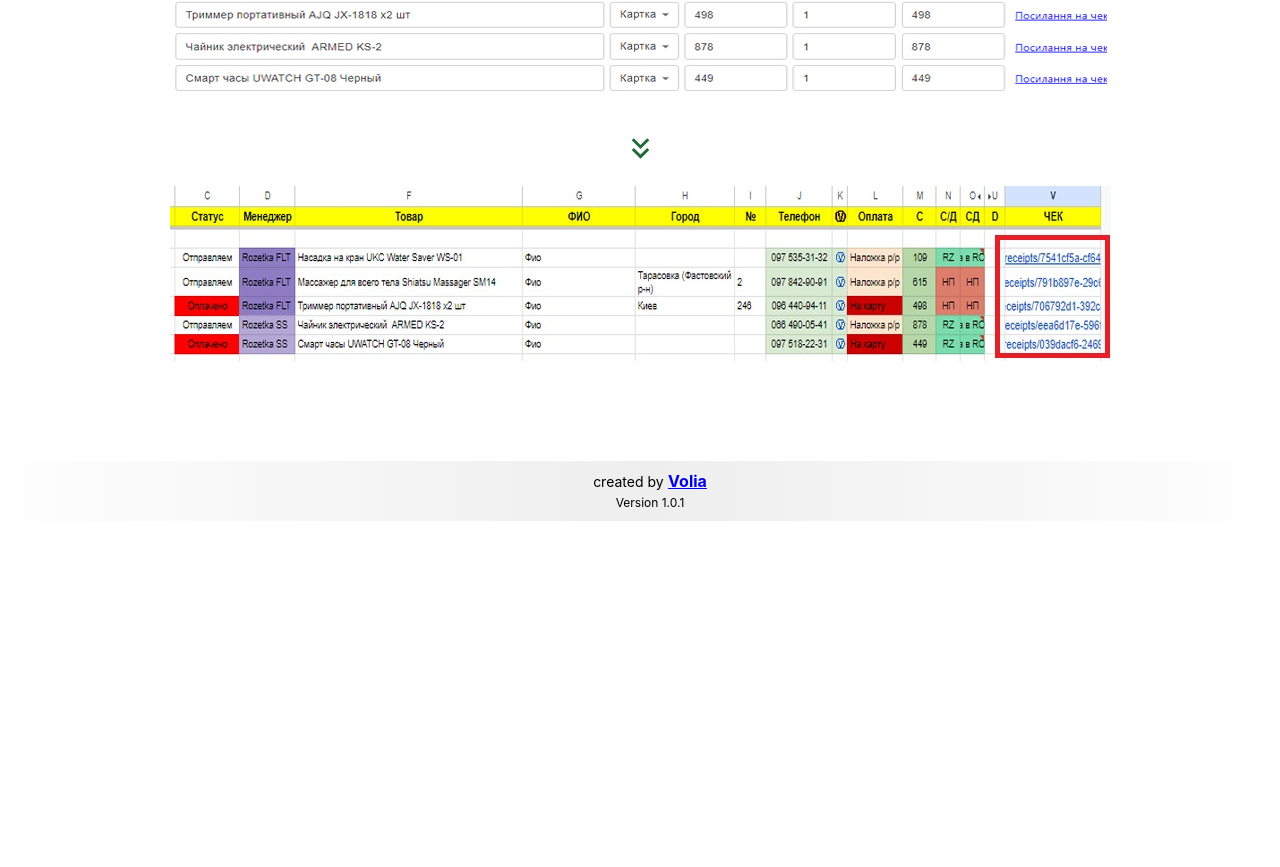
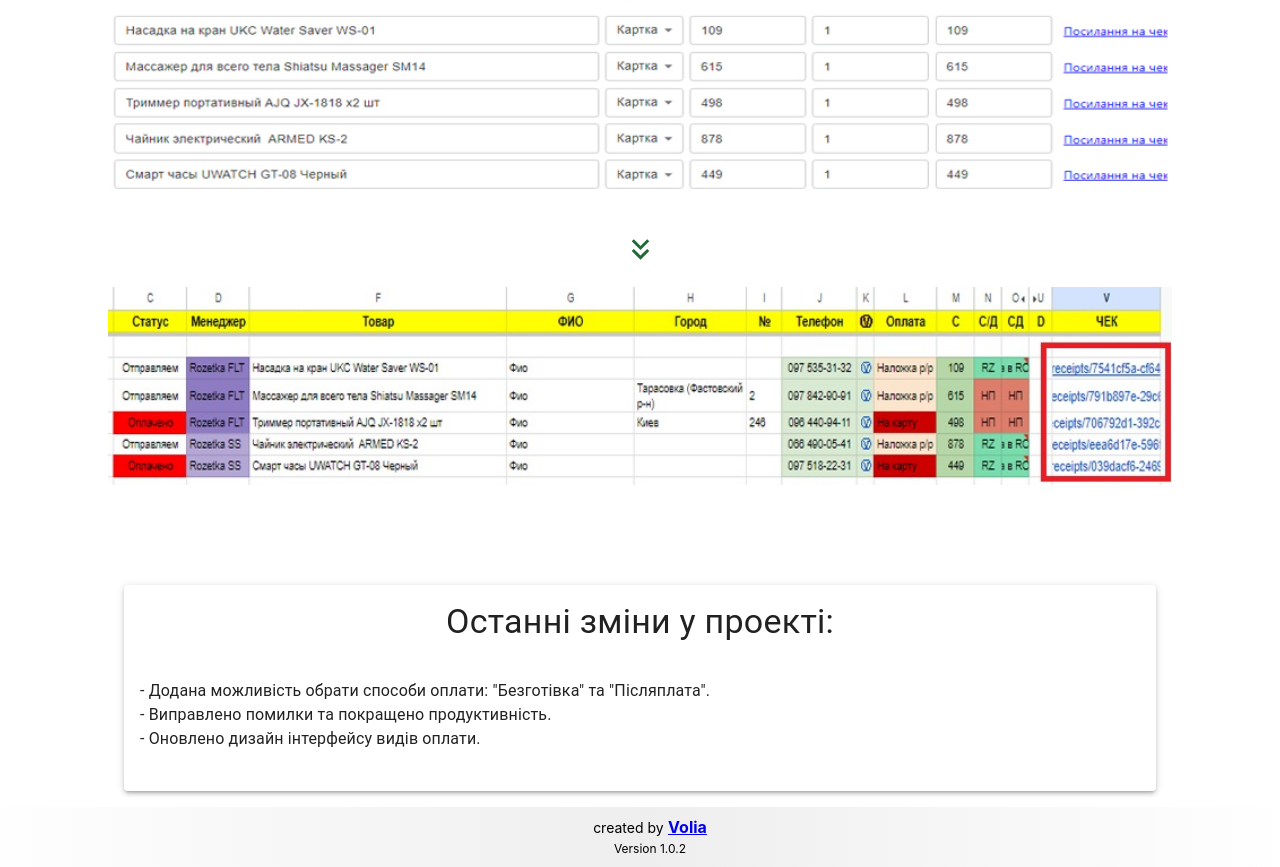
Before and after one commit to rakovinafap/chekbox_volia, a React (Create React App) app: page / in a window 1280 px wide. Shown: the part 766-1633 px from the top of the page. Before the commit the page ends 1287 px from the top, so only its background shows below. Built offline with nearby package versions, Linux system fonts and the light colour scheme.

Commit message:
added new payment methods

```diff
--- a/src/PopupButton/PopupButton.js
+++ b/src/PopupButton/PopupButton.js
@@ -69,13 +69,13 @@ const PopupButton = () => {
                   <li>налож = "Готівка",</li>
                   <li>готівка = "Готівка",</li>
                   <li>Накладний = "Готівка",</li>
-                  <li>Наложка р/р = "Безготівка",</li>
-                  <li>Контроль оплаты = "Безготівка",</li>
+                  <li>Наложка р/р = "Післяплата",</li>
+                  <li>Контроль оплаты = "Післяплата",</li>
                   <li>На карту = "Безготівка",</li>
                   <li>картка = "Безготівка",</li>
                   <li>Карточка = "Безготівка"</li>
                   <li>на карту банка: "Безготівка"</li>
-                  <li>контр: "Безготівка"</li>
+                  <li>контр: "Післяплата"</li>
 
                   <hr/>
               Якщо всі рядки заповнені вірно - натискаємо "Створити всі чеки". <br/>
--- a/src/footerPage/footerPage.js
+++ b/src/footerPage/footerPage.js
@@ -14,7 +14,7 @@ const Footer = () => {
       }}
     >
       <span style={{fontSize: "14px"}}>created by</span> <b><a href='https://t.me/volia_D'>Volia</a></b><br/>
-      <span style={{fontSize: "12px"}}>Version 1.0.1</span>
+      <span style={{fontSize: "12px"}} title='Добавлены способы оплаты: "Післяплата" и "Безготівка"'>Version 1.0.2</span>
     </footer>
   );
 };
--- a/src/mainComponent/mainComponent.js
+++ b/src/mainComponent/mainComponent.js
@@ -369,15 +369,14 @@ const MainComponent = () => {
   const createReceiptAndFetchHtml = async (data) => {
 
    let defaultPayMethod = "CASH";
-   if (data.paymentMethod === "Картка") {
+   if (data.paymentMethod === "Безготівка" || data.paymentMethod === "Післяплата") {
     defaultPayMethod = "CASHLESS";
    }
+
 
    let sumCheck = data.productQuantity * (parseFloat(data.productPrice) * 100);
     const receiptData = {
       id: uuidv4(),
-     /*  cashier_name: "Имя кассира",
-      departament: "Имя департамента", */
       goods: [
         {
           good: {
@@ -394,6 +393,7 @@ const MainComponent = () => {
         {
           type: defaultPayMethod,
           value: sumCheck,
+          label: data.paymentMethod
         },
       ],
     };
@@ -455,14 +455,13 @@ const MainComponent = () => {
       "налож": "Готівка",
       "готівка": "Готівка",
       "Накладний": "Готівка",
-      "Наложка р/р": "Картка",
-      "Контроль оплаты": "Картка",
-      "На карту": "Картка",
-      "картка": "Картка",
-      "Карточка": "Картка",
-      "на карту банка": "Картка",
-      "контр": "Картка"
-
+      "Наложка р/р": "Післяплата",
+      "Контроль оплаты": "Післяплата",
+      "На карту": "Безготівка",
+      "картка": "Безготівка",
+      "Карточка": "Безготівка",
+      "на карту банка": "Безготівка",
+      "контр": "Післяплата"
       // Добавьте другие способы оплаты и их значения
     };
 
@@ -529,7 +528,7 @@ const removeProduct = (index) => {
 const createReceiptFromForm = async () => {
   try {
     let defaultPayMethod = "CASH"; // Значение по умолчанию для способа оплаты
-    if (paymentMethod === "Картка") {
+    if (paymentMethod === "Післяплата" || paymentMethod === "Безготівка") {
       defaultPayMethod = "CASHLESS";
     }
 
@@ -559,6 +558,7 @@ const createReceiptFromForm = async () => {
         {
           type: defaultPayMethod,
           value: totalAmount,
+          label: paymentMethod
         },
       ],
     };
@@ -840,18 +840,22 @@ const createReceiptFromForm = async () => {
                     setLicenseKey(e.target.value);
                     }}
                 />
+
                 <Button variant="contained" color="primary" size="small" style={{ fontSize: 12, margin: 5 }}   onClick={handleLogin} disabled={isLoading}>
                       {isLoading ? "Завантаження..." : "Увійти"}
-                </Button>
+                </Button><br/>
+
             </LoginDiv>
 
             <div style={{ marginTop: '10px', margin: '0 auto', textAlign: 'center',  }}>
             <div style={{ display: 'flex', justifyContent: 'center', margin: "5px",  }}>
               {loginFail ? <Alert severity="warning">Помилка авторизації</Alert> : null}</div>
             </div>
+            <CustomDiv><Typography>kek</Typography></CustomDiv>
              <CustomDiv>
                        <PrevPage/>
              </CustomDiv>
+
           </div>
         ): null}
 
@@ -944,9 +948,10 @@ const createReceiptFromForm = async () => {
         <div>
 
         <Divider style={{display: "flex", flexWrap: "wrap"}}>
-            <Select size="small" value={paymentMethod} onChange={(e) => setPaymentMethod(e.target.value)}>
-                <MenuItem value="Готівка">Готівка</MenuItem>
-                <MenuItem value="Картка">Картка</MenuItem>
+            <Select size="small"  value={paymentMethod} onChange={(e) => setPaymentMethod(e.target.value)}>
+                  <MenuItem value="Безготівка">Безготівка</MenuItem>
+                  <MenuItem value="Післяплата">Післяплата</MenuItem>
+                  <MenuItem value="Готівка">Готівка</MenuItem>
            </Select>
        </Divider>
       {products.map((product, index) => (
@@ -1126,13 +1131,14 @@ const createReceiptFromForm = async () => {
                 </Grid>
                 <Grid item xs={0}>
                  <Select
-
                   size="small"
+                  style={{ "minWidth": "150px" }}
                   value={data.paymentMethod}
                   onChange={(e) => handlePaymentMethodChange(index, e.target.value)}
                 >
-                  <MenuItem value="Готівка">Готівка</MenuItem>
-                  <MenuItem value="Картка">Картка</MenuItem>
+                  <MenuItem   value="Готівка">Готівка</MenuItem>
+                  <MenuItem value="Післяплата">Післяплата</MenuItem>
+                  <MenuItem value="Безготівка">Безготівка</MenuItem>
                 </Select>
                 </Grid>
                 <Grid item xs={1}>
--- a/src/prevPage/prevPage.js
+++ b/src/prevPage/prevPage.js
@@ -1,13 +1,24 @@
 import React from 'react';
 import KeyboardDoubleArrowDownIcon from '@mui/icons-material/KeyboardDoubleArrowDown';
-import Typography from '@mui/material/Typography';
+import { Typography, Paper } from '@mui/material';
 
 import img1 from '../img/prev1.jpg';
 import img2 from '../img/prev2.jpg';
 import img3 from '../img/prev3.jpg';
 
+
+
 const PrevPage = () => {
+
+  const projectChangesText = `
+    - Додана можливість обрати способи оплати: "Безготівка" та "Післяплата".
+    - Виправлено помилки та покращено продуктивність.
+    - Оновлено дизайн інтерфейсу видів оплати.
+  `;
+
+
   return (
+    <div>
         <div style={{display: "flex", flexDirection: "column", marginTop: "50px", textAlign: "center", marginBottom: "50px"}}>
           <Typography variant="h6" component="h2">Створення чеків з гугл-таблиці в декілька кроків</Typography>
           <img src={img1} alt="img1"/>
@@ -16,6 +27,21 @@ const PrevPage = () => {
           <p><KeyboardDoubleArrowDownIcon fontSize='large' style={{color: "#1f6a35", textAlign: "center"}}/></p>
           <img src={img3} alt="img3" style={{marginBottom: "50px"}}/>
       </div>
+            <Paper elevation={3} style={{ padding: '16px', margin: '16px', width: '1000px' }}>
+            <Typography variant="h4" gutterBottom style={{"textAlign": "center"}}>
+            Останні зміни у проекті:
+            </Typography>
+            <Typography variant="body1">
+              {projectChangesText.split('\n').map((line, index) => (
+                <span textAlign="center" key={index}>
+                  {line}
+                  <br />
+                </span>
+              ))}
+            </Typography>
+          </Paper>
+    </div>
+
   );
 };
 
```
Lines whose indentation alone changed are shown as unchanged.
